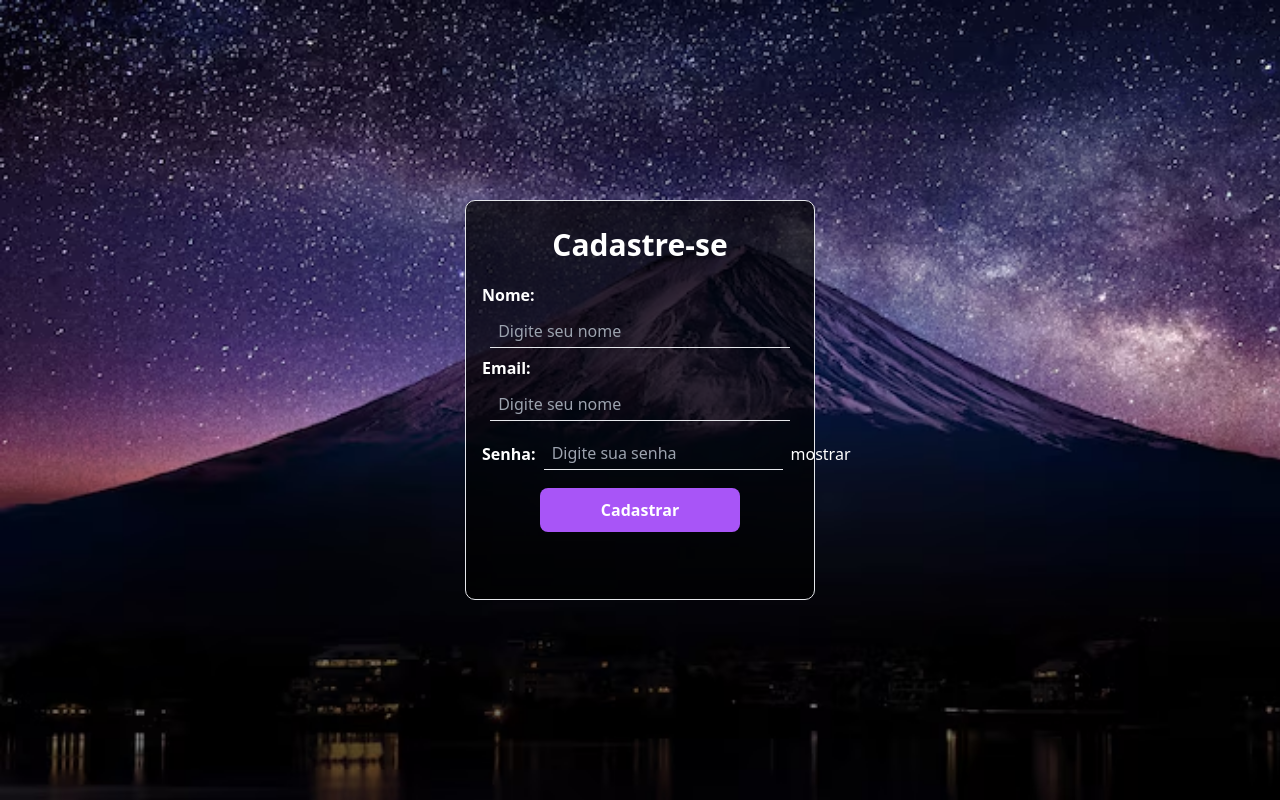
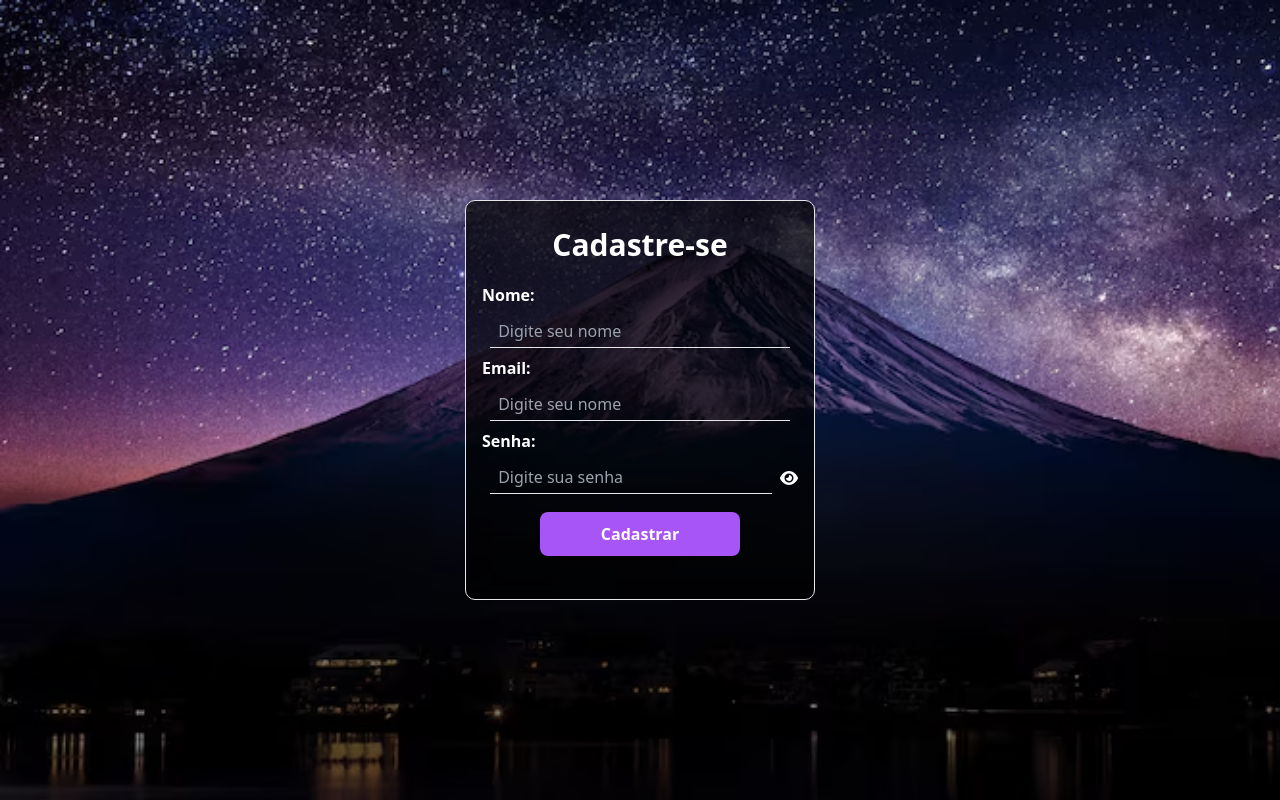
Before and after one commit to MarceloDEV05/login, a React (Create React App) app: page / in a window 1280 px wide. Built offline with nearby package versions, Linux system fonts and the light colour scheme.

Commit message:
aplicando botao de mostrar e esconder senha

```diff
--- a/package.json
+++ b/package.json
@@ -3,6 +3,9 @@
   "version": "0.1.0",
   "private": true,
   "dependencies": {
+    "@fortawesome/fontawesome-svg-core": "^6.7.2",
+    "@fortawesome/free-solid-svg-icons": "^6.7.2",
+    "@fortawesome/react-fontawesome": "^0.2.2",
     "@testing-library/dom": "^10.4.0",
     "@testing-library/jest-dom": "^6.6.3",
     "@testing-library/react": "^16.3.0",
--- a/src/App.js
+++ b/src/App.js
@@ -1,7 +1,20 @@
 import img from "./assets/montanha-fuji-com-via-lactea-a-noite_335224-104.avif";
+import { FontAwesomeIcon } from '@fortawesome/react-fontawesome'
+import { faEye } from '@fortawesome/free-solid-svg-icons'
+import { faEyeSlash } from "@fortawesome/free-solid-svg-icons";
+import { useState } from 'react'
 import "./App.css";
 
 function App() {
+
+  const [inputSenha, setInputSenha] = useState(false)
+
+  function showPass(e) {
+    e.preventDefault()
+
+    setInputSenha(!inputSenha)
+  }
+
   return (
     <div
       className=" w-full h-[100vh] text-black flex bg-cover"
@@ -26,19 +39,19 @@ function App() {
             placeholder=" Digite seu nome"
           />
 
-          <div
-            className="flex-row flex justify-between items-center"
-            id="sessao-senha"
-          >
-            <label className="font-bold flex-col flex"> Senha:</label>
+
+            <label className="font-bold"> Senha:</label>
+            <div className="flex-row flex justify-around items-center" id="sessao-senha">
             <input
-              className="border-b bg-transparent justify-around w- outline-none p-1 m-2 flex-row"
-              type="password"
+              className="border-b w-full bg-transparent outline-none p-1 m-2 flex-row"
+              type={inputSenha ? 'password' : 'text'}
               placeholder=" Digite sua senha"
             />
 
             <div id="button">
-              <button>mostrar</button>
+              <button onClick={showPass}>
+               {inputSenha ?  <FontAwesomeIcon icon={faEyeSlash}/> : <FontAwesomeIcon icon={faEye} />}
+              </button>
             </div>
           </div>
 
```
Also changed, not shown: 1 other file (tests, documents, lock files or other folders).
